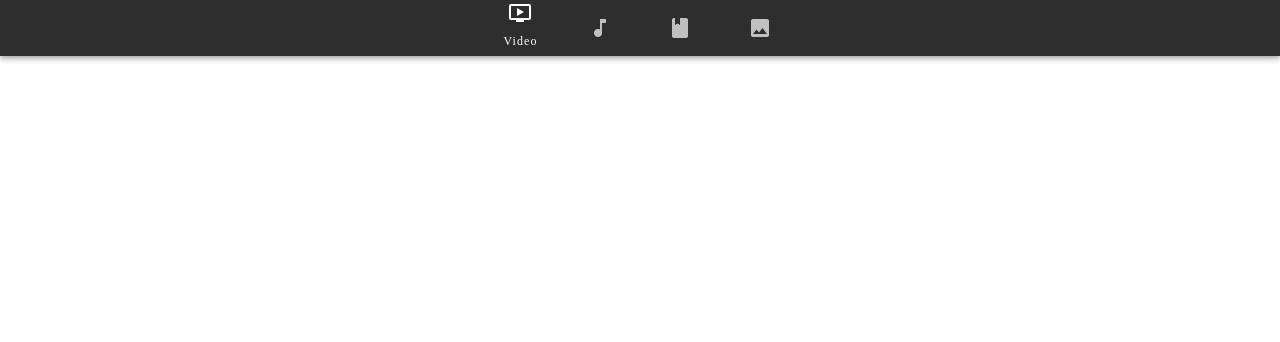
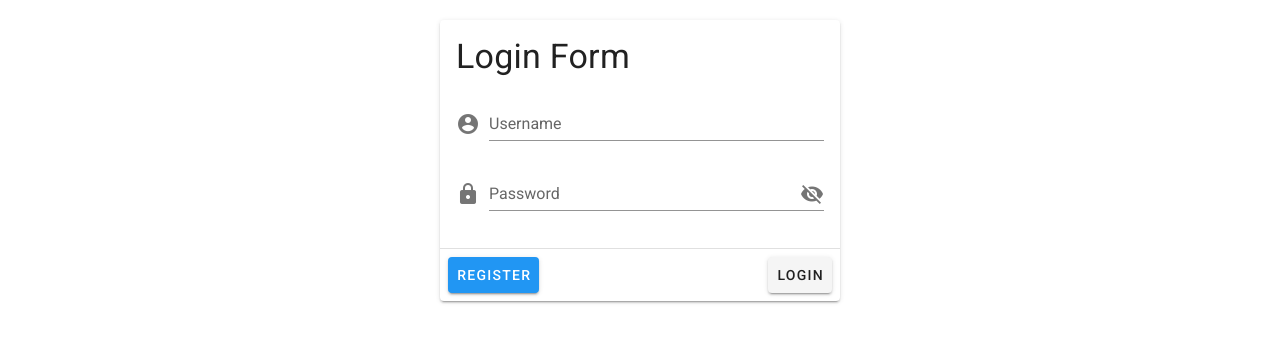
Before and after one commit to Ezzalibrahim/Vuetify, a Vue app: page / in a window 1280 px wide. Shown: the top 342 px of the page. Built offline with nearby package versions, Linux system fonts and the light colour scheme.

Commit message:
login form with password toggel type and icon

```diff
--- a/src/App.vue
+++ b/src/App.vue
@@ -1,34 +1,23 @@
 <template>
-  <v-bottom-navigation
-    v-model="value"
-    :background-color="color"
-    dark
-    shift
-  >
-    <v-btn>
-      <span>Video</span>
-      <br>
-      <v-icon>mdi-television-play</v-icon>
-    </v-btn>
-
-    <v-btn>
-      <span>Music</span>
-
-      <v-icon>mdi-music-note</v-icon>
-    </v-btn>
-
-    <v-btn>
-      <span>Book</span>
-
-      <v-icon>mdi-book</v-icon>
-    </v-btn>
-
-    <v-btn>
-      <span>Image</span>
-
-      <v-icon>mdi-image</v-icon>
-    </v-btn>
-  </v-bottom-navigation>
+  <v-app>
+    <v-card width="400" class="mx-auto mt-5">
+      <v-card-title >
+        <h1 class="display-1">Login Form </h1>
+      </v-card-title>
+      <v-card-text>
+        <v-form>
+          <v-text-field label="Username" prepend-icon="mdi-account-circle"></v-text-field>
+          <v-text-field label="Password" :type="showtype" @click:append="ChangeType" prepend-icon="mdi-lock" :append-icon="toggelIcon"></v-text-field>
+        </v-form>
+      </v-card-text>
+      <v-divider></v-divider>
+      <v-card-actions>
+        <v-btn color="info">Register</v-btn>
+        <v-spacer></v-spacer>
+        <v-btn color="deep-primary accent-4">Login</v-btn>
+      </v-card-actions>
+    </v-card>
+  </v-app>
 </template>
 
 <script>
@@ -41,20 +30,32 @@ export default {
   components: {
     // NavBar
   },
-
-  data: () => ({ value: 0 }),
-
-  computed: {
-    color () {
-      switch (this.value) {
-        case 0: return 'blue-grey'
-        case 1: return 'teal'
-        case 2: return 'brown'
-        case 3: return 'indigo'
-        default: return 'blue-grey'
+  data :()=>{
+    return{
+        showPassword : false,
+    }
+  },
+  computed:{
+    showtype(){
+      console.log('showPasswords')
+      // return this.showPassword ? 'text':'password';
+      if (this.showPassword) {
+        return "text";
+      } else {
+        return "password";
       }
     },
+    toggelIcon(){
+      return this.showPassword ? 'mdi-eye':'mdi-eye-off';
+    }
   },
+  methods:{
+    ChangeType(){
+      console.log('Change type');
+      console.log(this.showPassword);
+      this.showPassword = !this.showPassword;
+    }
+  }
 };
 </script>
 
```
